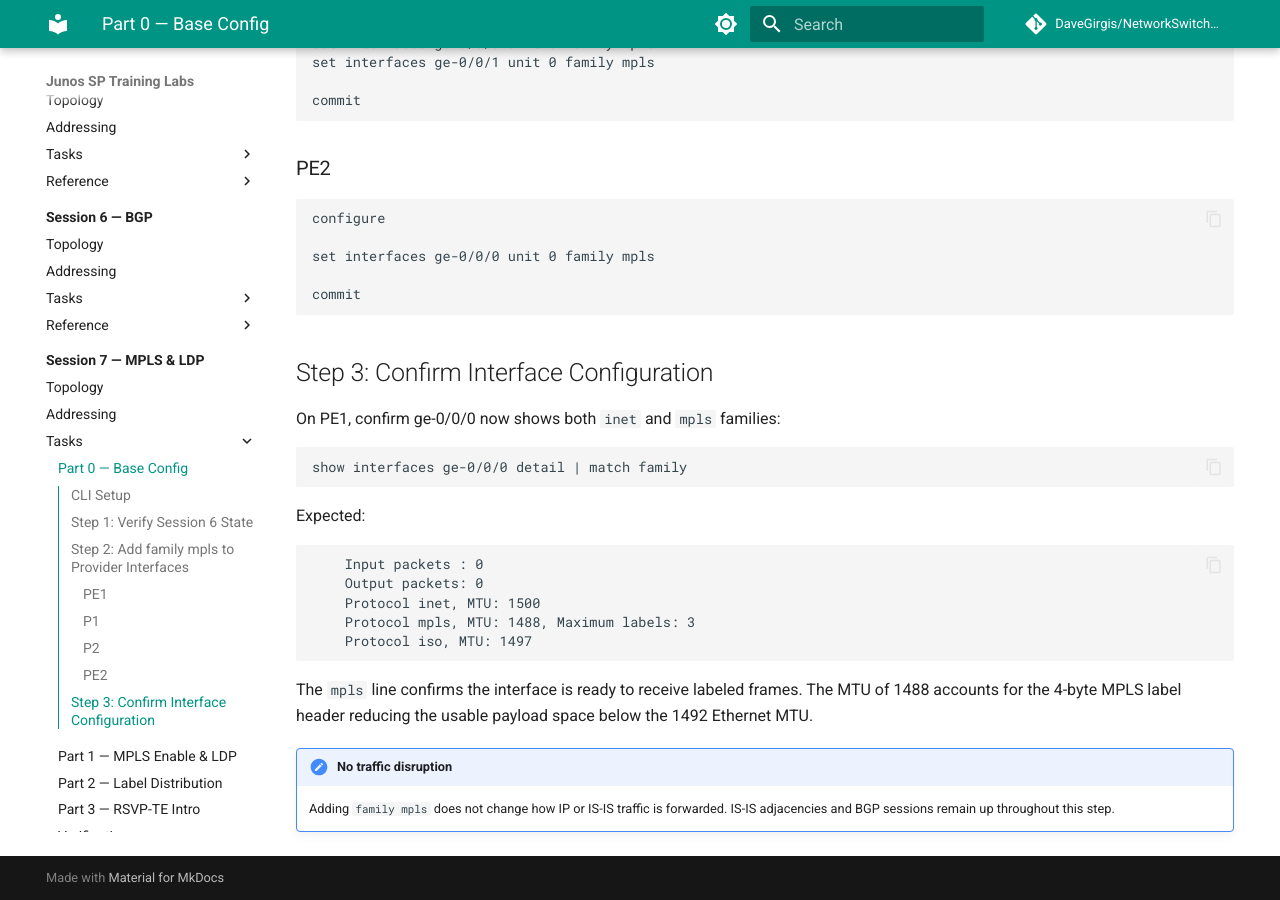
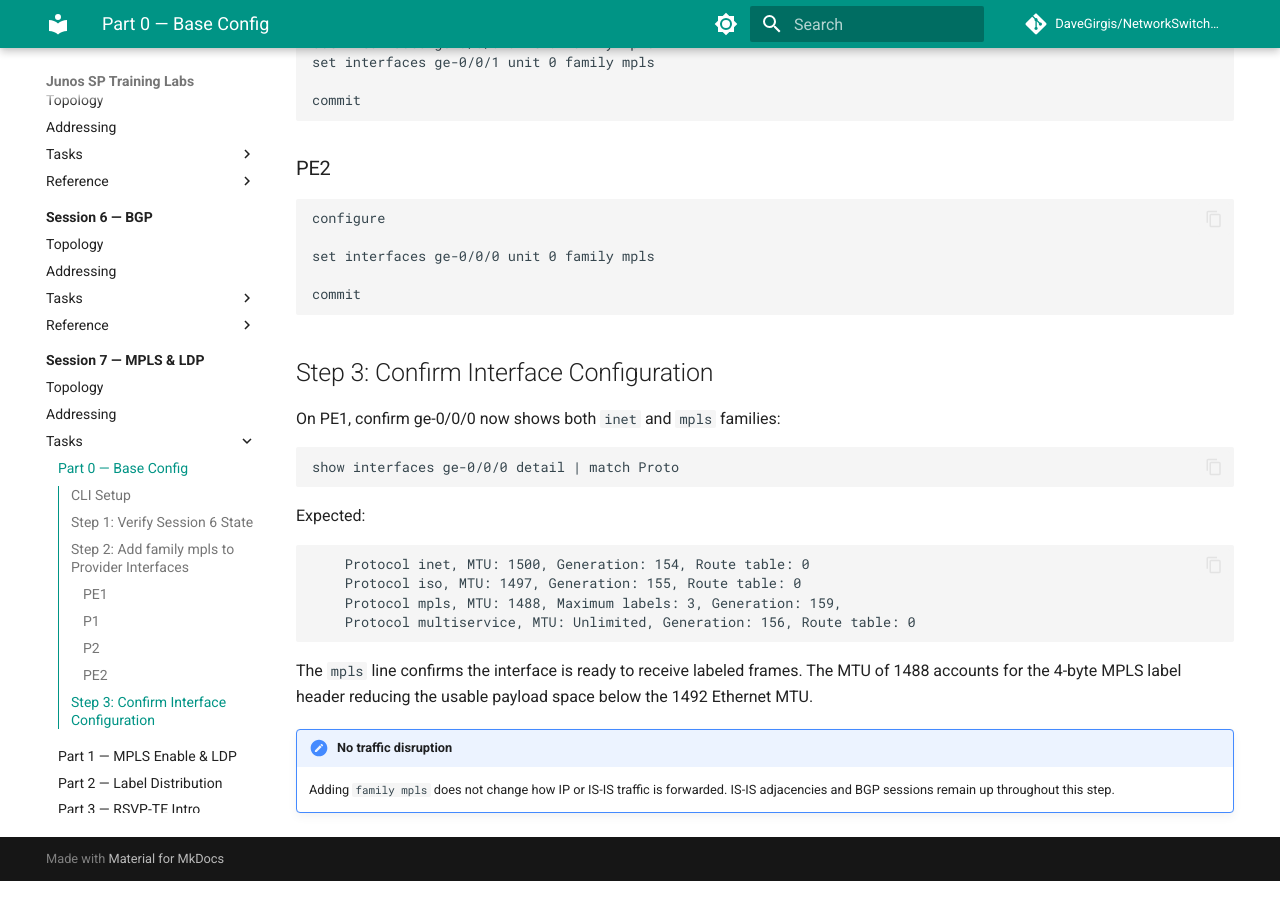
Before and after one commit to DaveGirgis/NetworkSwitchLab-JUNOS, an MkDocs documentation site: the page built from docs/session7/tasks/part0.md, in a window 1280 px wide and 900 px high, scrolled down 2051 px. Built offline with MkDocs 1.6.1 and Material for MkDocs 9.7.7, drawn with Linux system fonts in a browser that asks for light colours; comment, search, counter and statistics services are not loaded.

Commit message:
Fix Session 7 Part 0: correct interface family check command and expected output
Change `| match family` to `| match Proto` -- the Junos output uses
'Protocol' not 'family'. Add multiservice protocol line to expected output.

Co-Authored-By: Claude Sonnet 4.6 <noreply@anthropic.com>

````diff
--- a/docs/session7/tasks/part0.md
+++ b/docs/session7/tasks/part0.md
@@ -112,17 +112,16 @@ commit
 On PE1, confirm ge-0/0/0 now shows both `inet` and `mpls` families:
 
 ```junos
-show interfaces ge-0/0/0 detail | match family
+show interfaces ge-0/0/0 detail | match Proto
 ```
 
 Expected:
 
 ```text
-    Input packets : 0
-    Output packets: 0
-    Protocol inet, MTU: 1500
-    Protocol mpls, MTU: 1488, Maximum labels: 3
-    Protocol iso, MTU: 1497
+    Protocol inet, MTU: 1500, Generation: 154, Route table: 0
+    Protocol iso, MTU: 1497, Generation: 155, Route table: 0
+    Protocol mpls, MTU: 1488, Maximum labels: 3, Generation: 159,
+    Protocol multiservice, MTU: Unlimited, Generation: 156, Route table: 0
 ```
 
 The `mpls` line confirms the interface is ready to receive labeled frames. The MTU of 1488 accounts for the 4-byte MPLS label header reducing the usable payload space below the 1492 Ethernet MTU.
````
